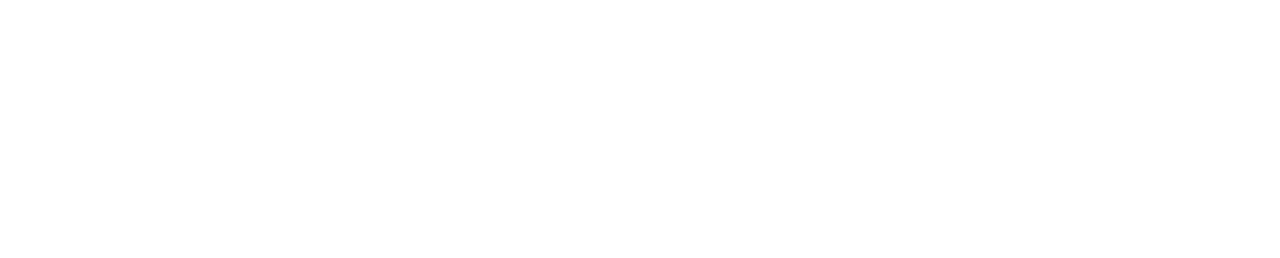
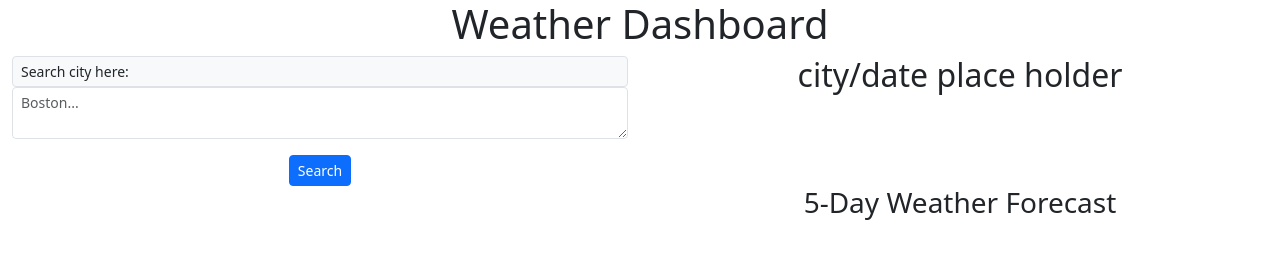
Before and after one commit to victoriamcn/Weather-Dashboard, a plain HTML site: page index.html in a window 1280 px wide. Drawn offline with nearby package versions, Linux system fonts and the light colour scheme.

Commit message:
added Bootstrap components to have a visual while coding JS/jQuery/APIs

```diff
--- a/index.html
+++ b/index.html
@@ -1,13 +1,65 @@
 <!DOCTYPE html>
 <html lang="en">
+
 <head>
     <meta charset="UTF-8">
     <meta http-equiv="X-UA-Compatible" content="IE=edge">
     <meta name="viewport" content="width=device-width, initial-scale=1.0">
-    <link rel="stylesheet" src="/assets/css/style.css"/>
+    <link rel="stylesheet" src="/assets/css/style.css" />
+    <link href="https://cdn.jsdelivr.net/npm/bootstrap@5.3.0-alpha1/dist/css/bootstrap.min.css" rel="stylesheet"
+        integrity="sha384-GLhlTQ8iRABdZLl6O3oVMWSktQOp6b7In1Zl3/Jr59b6EGGoI1aFkw7cmDA6j6gD" crossorigin="anonymous">
     <title>Weather Dashboard</title>
 </head>
+
 <body>
+    <!--HEADER-->
+    <header>
+        <div class="container-fluid"></div>
+        <div class="row text-center">
+            <h1>Weather Dashboard</h1>
+        </div>
+        </div>
+    </header>
+
+    <!--MAIN CONTENT-->
+    <main>
+        <div class="container-fluid text-center">
+            <!--FIRST ROW-->
+            <div class="row">
+                <!--SEARCH CITY-->
+                <div class="col">
+                    <div class="input-group-sm mb-3">
+                        <span class="input-group-text" id="inputGroup-sizing-sm">Search city here:</span>
+                        <textarea class="form-control" type="text" aria-label="With textarea"
+                            aria-describedby="inputGroup-sizing-sm" placeholder="Boston..."></textarea>
+                    </div>
+                    <button type="button" class="btn btn-primary btn-sm search">Search</button>
+                </div>
+                <!--DISPLAY CITY AND TODAY'S DATE-->
+                <div class="col displaycity">
+                    <h2>city/date place holder</h2>
+                    <!--Bootstrap List Group
+                    <li class="list-group-item">An item</li>-->
+                </div>
+            </div>
+            <!--SECOND ROW-->
+            <div class="row">
+                <!--LIST OF SEARCHED CITY(S)-->
+                <div class="col savedcity">
+                    <!--<button type="button" class="btn btn-secondary">
+                        (CITY NAME)</button>-->
+                </div>
+                <!--DISPLAY FIVE DAY FORECAST-->
+                <div class="col fiveday">
+                    <h3>5-Day Weather Forecast</h3>
+                    <!-- FIVE BOOTSTRAP CARDS
+                    https://getbootstrap.com/docs/5.3/components/card/ -->
+                </div>
+            </div>
+        </div>
+    </main>
+    <!--JS FILE-->
     <script src="/assets/js/script.js"></script>
 </body>
+
 </html>
```
